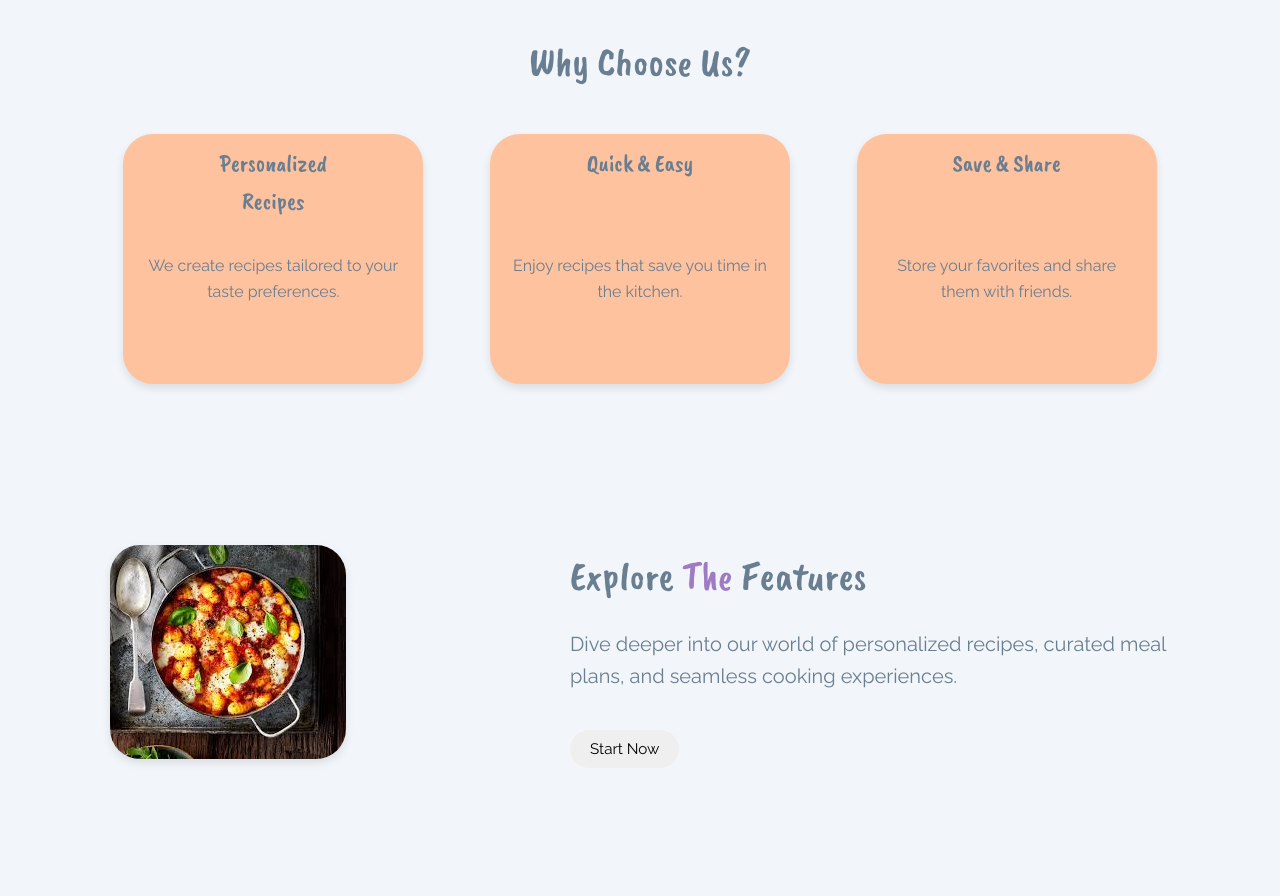
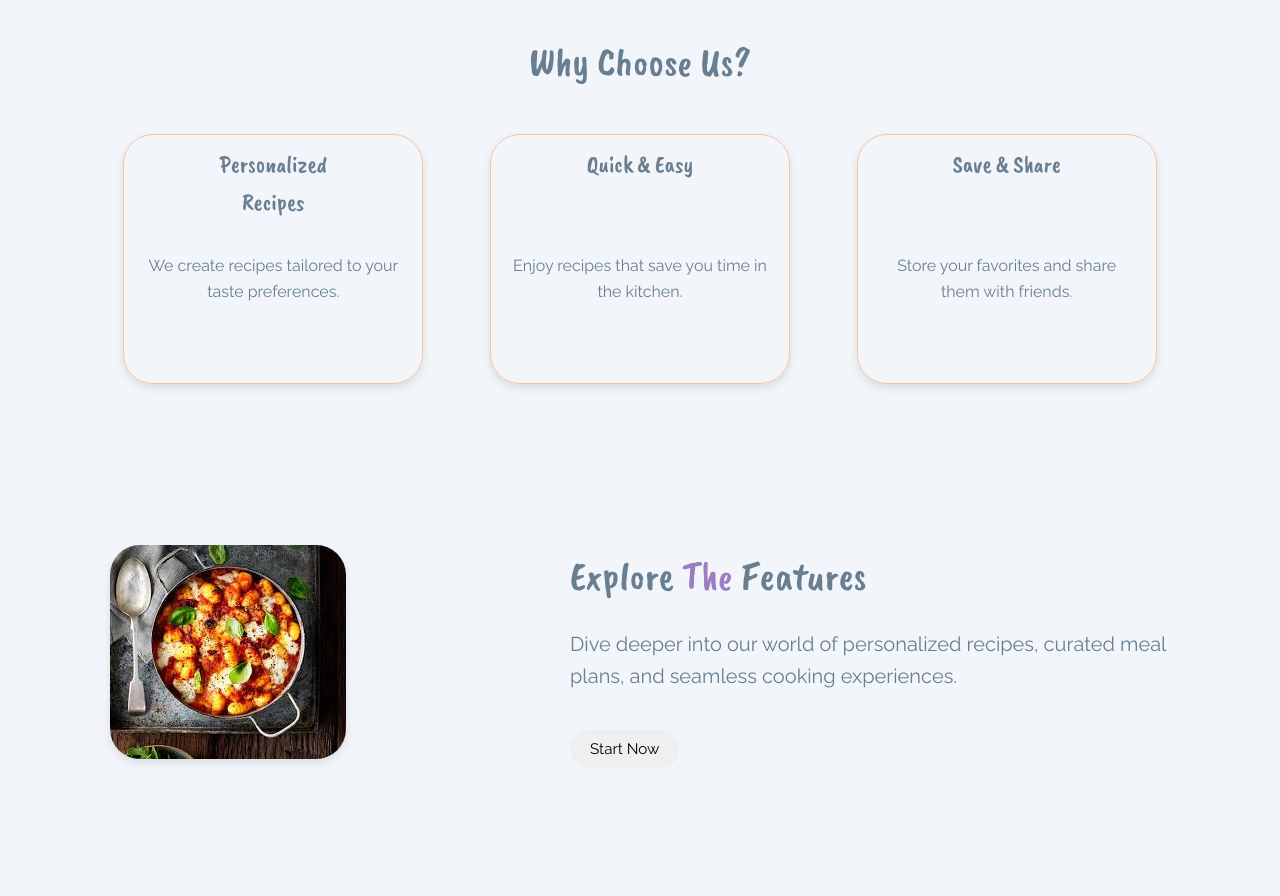
Before and after one commit to Nouran246/Personalized-Recipe-Recommender, a React (Create React App) app in the folder client/: page / in a window 1280 px wide. Shown: the part 820-1716 px from the top of the page. Built offline with nearby package versions, Linux system fonts and the light colour scheme.

Commit message:
Update Card.css

```diff
--- a/client/src/components/card/Card.css
+++ b/client/src/components/card/Card.css
@@ -12,9 +12,8 @@
 
 /* Color Variants */
 .card.primary {
-    background-color: var(--primary);
+    border: 1px solid var(--primary);
     color: var(--text);
-
     /* Default text color for primary */
 }
 
```
